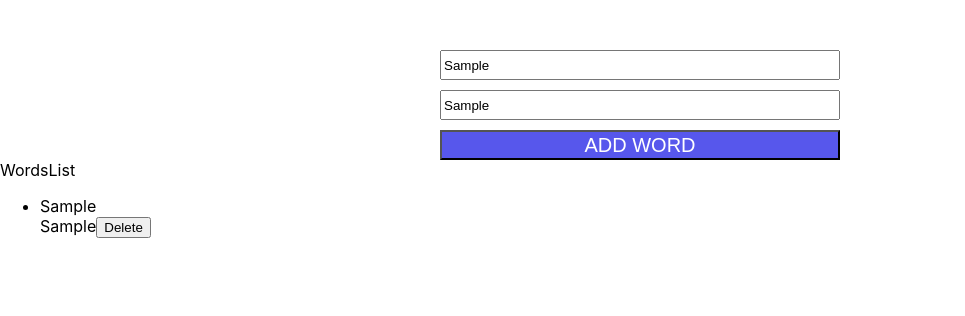
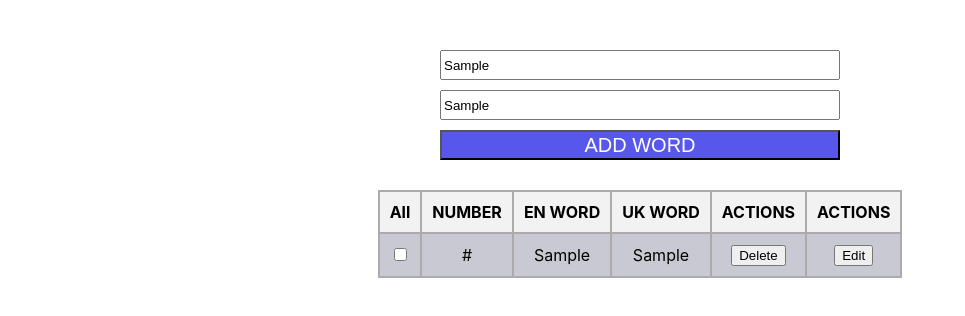
Before and after one commit to BielovaIryna/practice-react-bl3, a React (Create React App) app: page / in a window 1280 px wide. Both pictures are taken after typing "Sample", "Sample" into the empty fields and a click on the button "ADD WORD". Shown: the top 316 px of the page, without its empty margins (0-965 px from the left). Built offline with nearby package versions, Linux system fonts and the light colour scheme.

Commit message:
table styled
table styled

```diff
--- a/src/components/App.jsx
+++ b/src/components/App.jsx
@@ -13,6 +13,10 @@ export class App extends Component {
         words: [...prevState.words, newWord],
       };
     });
+  };
+
+  increaseNumber = () => {
+    this.setState(prevState => ({ number: prevState.number + 1 }));
   };
 
   handleDelete = wordId => {
--- a/src/components/WordsForm/WordsForm.module.css
+++ b/src/components/WordsForm/WordsForm.module.css
@@ -22,6 +22,7 @@
 .submitButton {
   background-color: rgb(87, 87, 236);
   height: 30px;
+  margin-bottom: 30px;
 
   color: white;
   font-size: 20px;
--- a/src/components/WordsList/WordsList.jsx
+++ b/src/components/WordsList/WordsList.jsx
@@ -1,12 +1,19 @@
 import WordsListItem from 'components/WordsListItem/WordsListItem';
 import React from 'react';
+import css from './WordsList.module.css';
 
 export default function WordsList({ words, handleDelete }) {
   // const newHandleDelete = id => () => handleDelete(id);
   return (
     <div>
-      WordsList
-      <ul>
+      <div className={css.tableContainer}>
+        <table>
+          <th>All</th>
+          <th>NUMBER</th>
+          <th>EN WORD</th>
+          <th>UK WORD</th>
+          <th>ACTIONS</th>
+          <th>ACTIONS </th>
           {words.map(word => {
             return (
               <WordsListItem
@@ -16,7 +23,8 @@ export default function WordsList({ words, handleDelete }) {
               />
             );
           })}
-      </ul>
+        </table>
+      </div>
     </div>
   );
 }
--- /dev/null
+++ b/src/components/WordsList/WordsList.module.css
@@ -0,0 +1,31 @@
+.tableContainer {
+  width: 800px;
+  margin-left: auto;
+  margin-right: auto;
+}
+
+.title {
+  text-align: center;
+}
+
+table {
+  background-color: rgb(175, 169, 169);
+
+  margin-left: auto;
+  margin-right: auto;
+}
+
+th {
+  background-color: #f2f2f2;
+  text-align: center;
+  padding: 10px;
+}
+
+td {
+  text-align: center;
+  padding: 10px;
+}
+
+tr {
+  background-color: rgb(201, 201, 211);
+}
--- a/src/components/WordsListItem/WordsListItem.jsx
+++ b/src/components/WordsListItem/WordsListItem.jsx
@@ -5,14 +5,22 @@ export default class WordsListItem extends Component {
     const { ukWord, enWord } = this.props.word;
 
     return (
-      <li>
-        <span>{ukWord}</span>
-        <br />
-        <span>{enWord}</span>
-        <button type="button" onClick={this.props.handleDelete}>
-          Delete
-        </button>
-      </li>
+      <tr>
+        <td>
+          <input type="checkbox" name="selectAll" />
+        </td>
+        <td>#{}</td>
+        <td>{enWord}</td>
+        <td>{ukWord}</td>
+        <td>
+          <button type="button" onClick={this.props.handleDelete}>
+            Delete
+          </button>
+        </td>
+        <td>
+          <button type="button">Edit</button>
+        </td>
+      </tr>
     );
   }
 }
```
Also changed, not shown: src/components/WordsListItem/WordsListItem.module.css (added). Lines whose indentation alone changed are shown as unchanged.
